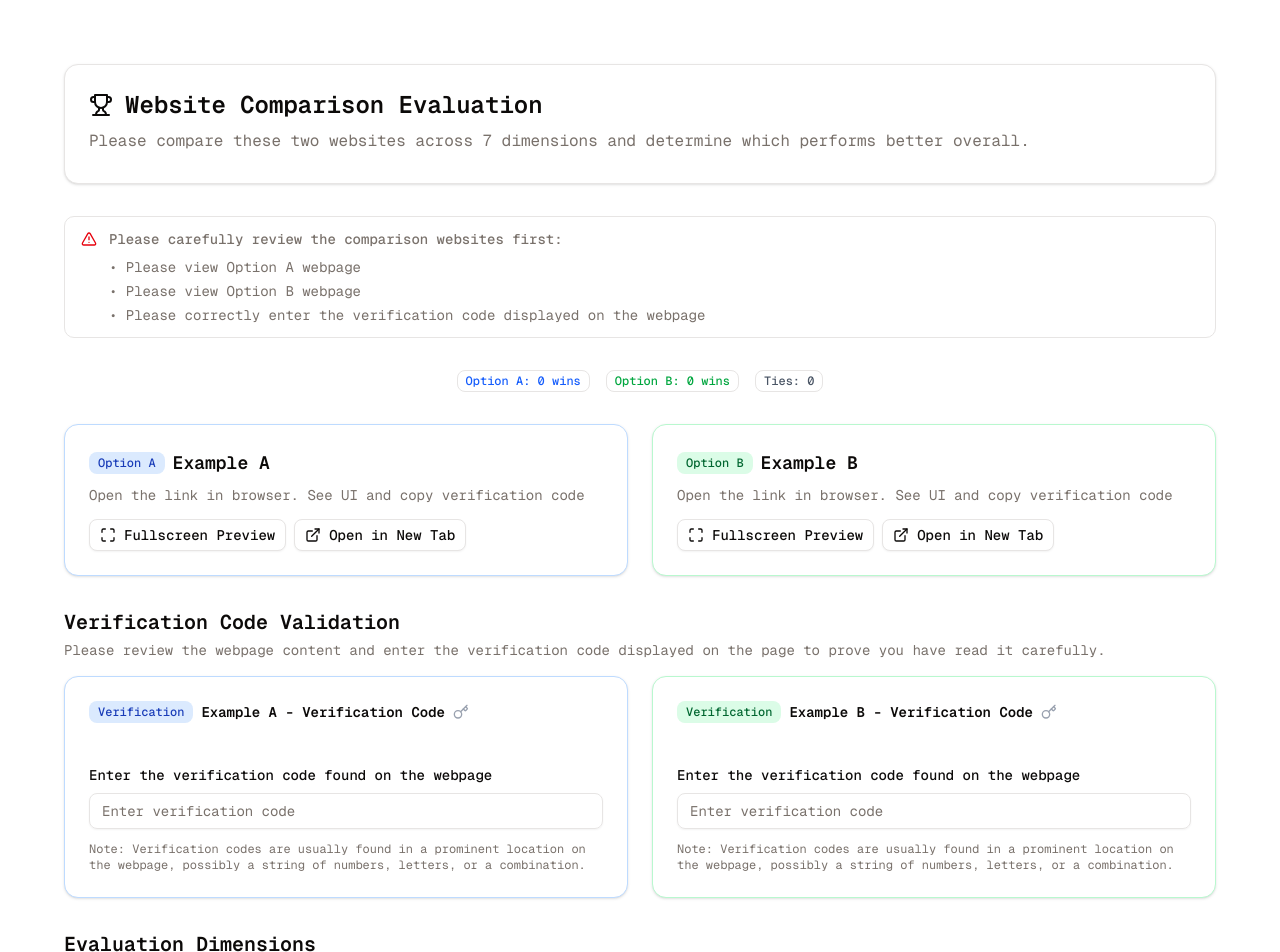
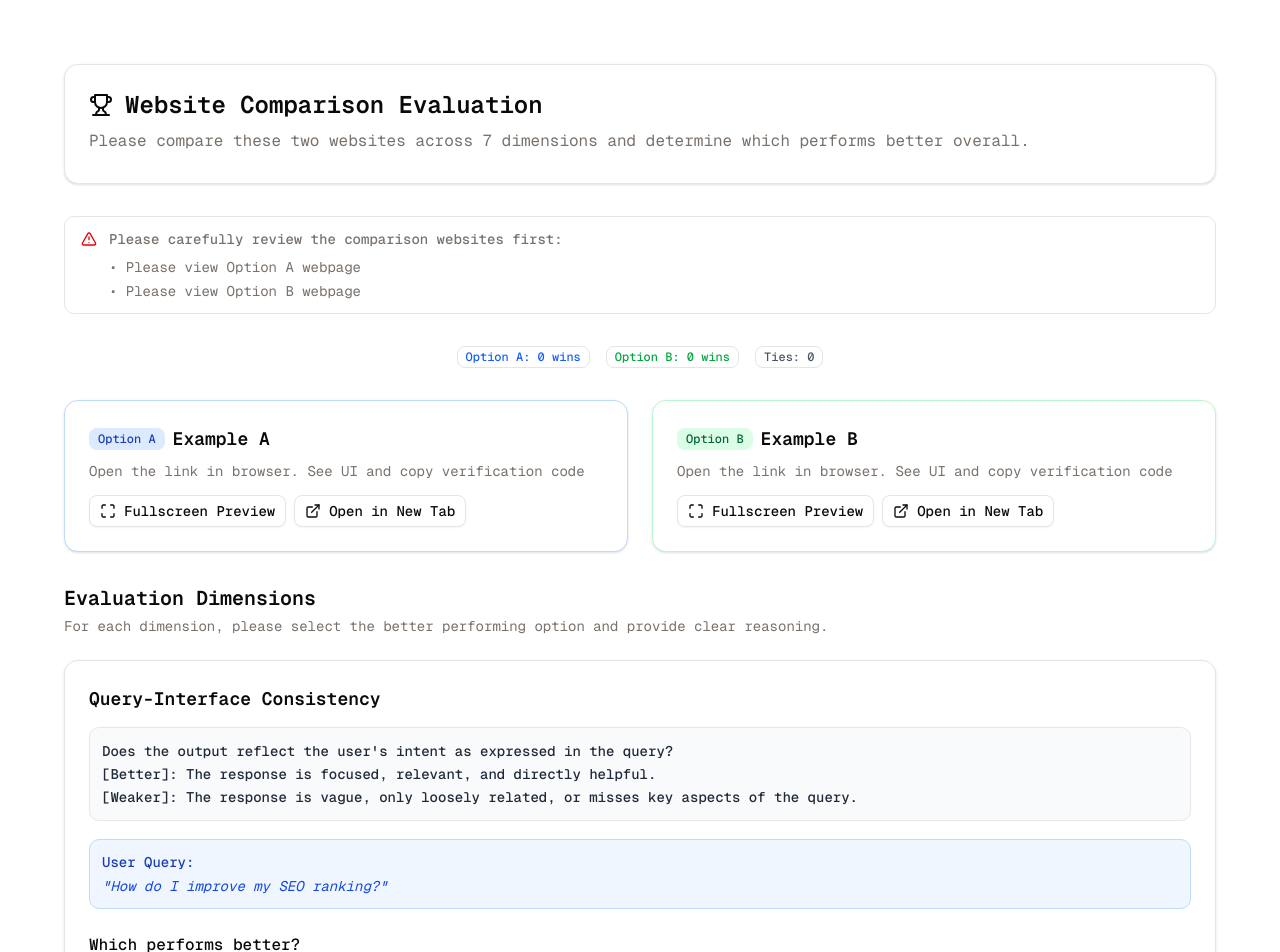
Before and after one commit to petcarrier/genui-questionnaire, a Next.js app: page /d/006ae16d-cfb7-4025-8c38-fba4c0120ccb in a window 1280 px wide. Shown: the top 952 px of the page. Built offline with nearby package versions, Linux system fonts and the light colour scheme.

Commit message:
fix: better questionnaire experience

```diff
--- a/next.config.ts
+++ b/next.config.ts
@@ -3,6 +3,7 @@ import type { NextConfig } from "next";
 const nextConfig: NextConfig = {
   /* config options here */
   reactStrictMode: true,
+  allowedDevOrigins: ["34.94.132.86"],
 };
 
 export default nextConfig;
--- a/package.json
+++ b/package.json
@@ -4,9 +4,9 @@
   "private": true,
   "type": "module",
   "scripts": {
-    "dev": "next dev --turbopack",
+    "dev": "next dev --turbopack --port 5555 --hostname 0.0.0.0",
     "build": "next build",
-    "start": "next start",
+    "start": "next start -H 0.0.0.0 -p 5555",
     "lint": "next lint",
     "db:generate": "drizzle-kit generate",
     "db:migrate": "drizzle-kit migrate",
--- a/src/components/DimensionEvaluation.tsx
+++ b/src/components/DimensionEvaluation.tsx
@@ -13,6 +13,7 @@ interface DimensionEvaluationProps {
     evaluation?: DimensionEvaluation;
     onChange: (evaluation: DimensionEvaluation) => void;
     onPageVisit?: (linkId: string, visited: boolean, duration?: number) => void;
+    userQuery: string;
 }
 
 export function DimensionEvaluationComponent({
@@ -21,7 +22,8 @@ export function DimensionEvaluationComponent({
     linkB,
     evaluation,
     onChange,
-    onPageVisit
+    onPageVisit,
+    userQuery
 }: DimensionEvaluationProps) {
     const handlePageVisitA = (visited: boolean, duration?: number) => {
         if (onPageVisit) {
@@ -55,7 +57,13 @@ export function DimensionEvaluationComponent({
         <Card className="w-full">
             <CardHeader>
                 <CardTitle className="text-lg">{dimension.label}</CardTitle>
-                <p className="text-sm text-muted-foreground whitespace-pre-wrap leading-relaxed">{dimension.description}</p>
+                <div className="mt-2 p-3 bg-gray-50 dark:bg-gray-800/50 rounded-lg border border-gray-200 dark:border-gray-700">
+                    <p className="text-sm text-gray-800 dark:text-gray-200 whitespace-pre-wrap leading-relaxed font-medium">{dimension.description}</p>
+                </div>
+                <div className="mt-3 p-3 bg-blue-50 dark:bg-blue-900/20 rounded-lg border border-blue-200 dark:border-blue-800">
+                    <div className="text-sm font-medium text-blue-800 dark:text-blue-200 mb-1">User Query:</div>
+                    <p className="text-sm text-blue-700 dark:text-blue-300 italic">"{userQuery}"</p>
+                </div>
             </CardHeader>
             <CardContent className="space-y-4">
                 <div>
--- a/src/components/QuestionnaireForm.tsx
+++ b/src/components/QuestionnaireForm.tsx
@@ -83,7 +83,8 @@ export function QuestionnaireForm({
     };
 
     // Check if verification code validation is needed
-    const hasVerificationCodes = question.linkA.verificationCode || question.linkB.verificationCode;
+    // const hasVerificationCodes = question.linkA.verificationCode || question.linkB.verificationCode;
+    const hasVerificationCodes = false;
 
     // Check visit status
     const getVisitValidation = () => {
@@ -348,6 +349,7 @@ export function QuestionnaireForm({
                             evaluation={dimensionEvaluations.find(e => e.dimensionId === dimension.id)}
                             onChange={handleDimensionEvaluation}
                             onPageVisit={handlePageVisit}
+                            userQuery={question.userQuery}
                         />
                     ))}
                 </div>
--- a/src/pages/questionnaire/[questionnaireId].tsx
+++ b/src/pages/questionnaire/[questionnaireId].tsx
@@ -212,9 +212,9 @@ export default function QuestionnairePage() {
                         <CardContent className="pt-6">
                             <h3 className="font-semibold mb-2">Important Notes</h3>
                             <ul className="space-y-1 text-sm text-muted-foreground">
-                                <li>• Please carefully view each interface example and copy the verification code</li>
+                                {/* <li>• Please carefully view each interface example and copy the verification code</li> */}
                                 <li>• The questionnaire includes quality control questions, please read instructions carefully</li>
-                                <li>• Each question requires completing the verification code before submission</li>
+                                {/* <li>• Each question requires completing the verification code before submission</li> */}
                                 <li>• We recommend completing this in a quiet environment with full attention</li>
                             </ul>
                         </CardContent>
```
Also changed, not shown: 1 other file (tests, documents, lock files or other folders).
